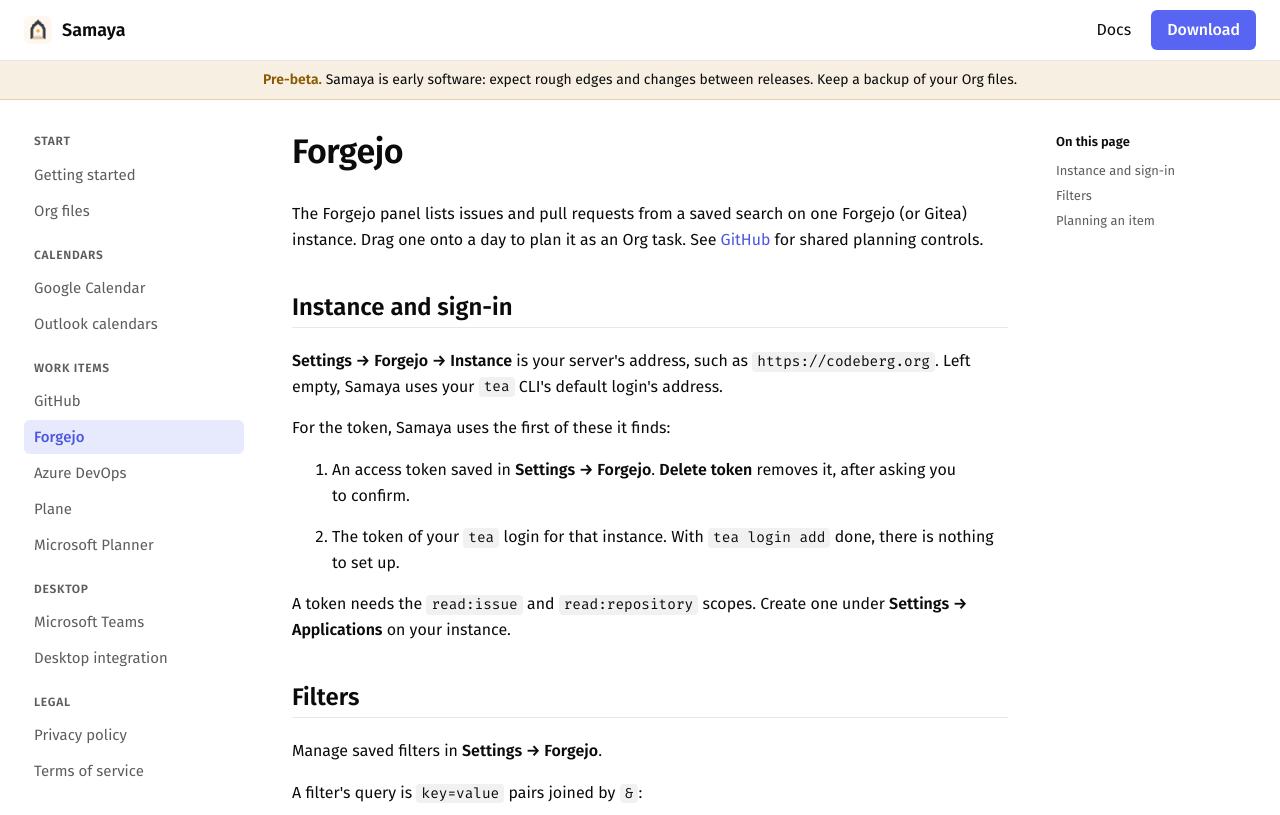
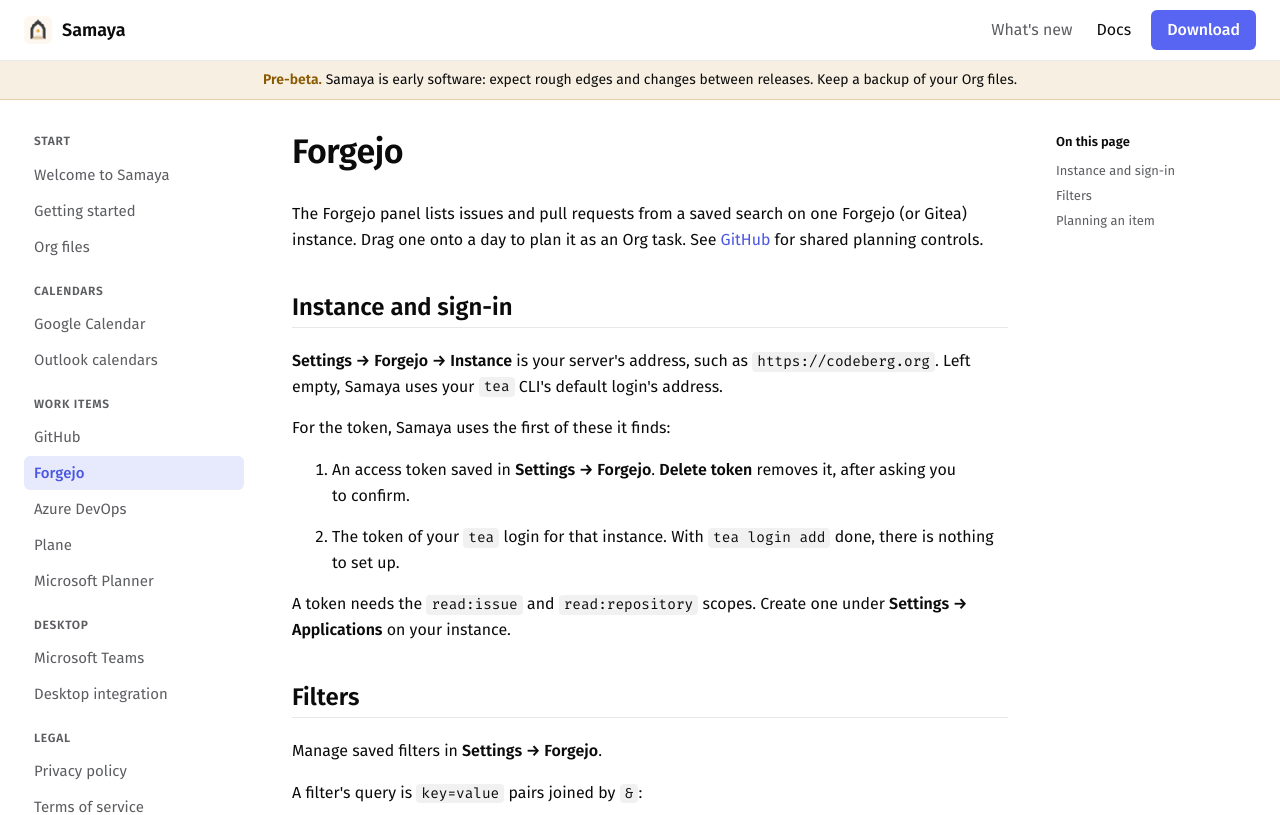
Before and after one commit to hegde-atri/samya-releases, a plain HTML site: page site/docs/forgejo.html in a window 1280 px wide. Shown: the top 815 px of the page. Drawn offline with Linux system fonts and the light colour scheme.

Commit message:
Update site/docs/forgejo.html

```diff
--- a/site/docs/forgejo.html
+++ b/site/docs/forgejo.html
@@ -12,12 +12,12 @@
 <body class="doc">
 <header class="top"><div class="bar">
   <a class="brand" href="/"><picture><source srcset="/icon-dark.png" media="(prefers-color-scheme: dark)"><img src="/icon-light.png" alt=""></picture>Samaya</a>
-  <nav><a href="/docs/install" aria-current="page">Docs</a><a class="button" href="https://git.hegdeatri.com/hegdeatri/samaya-releases/releases/latest">Download</a></nav>
+  <nav><a href="/news/v2">What's new</a><a href="/docs/welcome" aria-current="page">Docs</a><a class="button" href="https://git.hegdeatri.com/hegdeatri/samaya-releases/releases/latest">Download</a></nav>
 </div></header>
 <div class="prebeta"><b>Pre-beta.</b> Samaya is early software<span class="long">: expect rough edges and changes between releases</span>. Keep a backup of your Org files.</div>
 <div class="docs">
-  <aside><span class="group">Start</span><a href="/docs/install">Getting started</a><a href="/docs/org-files">Org files</a><span class="group">Calendars</span><a href="/docs/google-calendar">Google Calendar</a><a href="/docs/outlook-calendar">Outlook calendars</a><span class="group">Work items</span><a href="/docs/github">GitHub</a><a href="/docs/forgejo" aria-current="page">Forgejo</a><a href="/docs/azure-devops">Azure DevOps</a><a href="/docs/plane">Plane</a><a href="/docs/microsoft-planner">Microsoft Planner</a><span class="group">Desktop</span><a href="/docs/microsoft-teams">Microsoft Teams</a><a href="/docs/desktop">Desktop integration</a><span class="group">Legal</span><a href="/docs/privacy">Privacy policy</a><a href="/docs/terms">Terms of service</a></aside>
-  <details class="menu"><summary>Documentation</summary><nav><span class="group">Start</span><a href="/docs/install">Getting started</a><a href="/docs/org-files">Org files</a><span class="group">Calendars</span><a href="/docs/google-calendar">Google Calendar</a><a href="/docs/outlook-calendar">Outlook calendars</a><span class="group">Work items</span><a href="/docs/github">GitHub</a><a href="/docs/forgejo" aria-current="page">Forgejo</a><a href="/docs/azure-devops">Azure DevOps</a><a href="/docs/plane">Plane</a><a href="/docs/microsoft-planner">Microsoft Planner</a><span class="group">Desktop</span><a href="/docs/microsoft-teams">Microsoft Teams</a><a href="/docs/desktop">Desktop integration</a><span class="group">Legal</span><a href="/docs/privacy">Privacy policy</a><a href="/docs/terms">Terms of service</a></nav></details>
+  <aside><span class="group">Start</span><a href="/docs/welcome">Welcome to Samaya</a><a href="/docs/install">Getting started</a><a href="/docs/org-files">Org files</a><span class="group">Calendars</span><a href="/docs/google-calendar">Google Calendar</a><a href="/docs/outlook-calendar">Outlook calendars</a><span class="group">Work items</span><a href="/docs/github">GitHub</a><a href="/docs/forgejo" aria-current="page">Forgejo</a><a href="/docs/azure-devops">Azure DevOps</a><a href="/docs/plane">Plane</a><a href="/docs/microsoft-planner">Microsoft Planner</a><span class="group">Desktop</span><a href="/docs/microsoft-teams">Microsoft Teams</a><a href="/docs/desktop">Desktop integration</a><span class="group">Legal</span><a href="/docs/privacy">Privacy policy</a><a href="/docs/terms">Terms of service</a></aside>
+  <details class="menu"><summary>Documentation</summary><nav><span class="group">Start</span><a href="/docs/welcome">Welcome to Samaya</a><a href="/docs/install">Getting started</a><a href="/docs/org-files">Org files</a><span class="group">Calendars</span><a href="/docs/google-calendar">Google Calendar</a><a href="/docs/outlook-calendar">Outlook calendars</a><span class="group">Work items</span><a href="/docs/github">GitHub</a><a href="/docs/forgejo" aria-current="page">Forgejo</a><a href="/docs/azure-devops">Azure DevOps</a><a href="/docs/plane">Plane</a><a href="/docs/microsoft-planner">Microsoft Planner</a><span class="group">Desktop</span><a href="/docs/microsoft-teams">Microsoft Teams</a><a href="/docs/desktop">Desktop integration</a><span class="group">Legal</span><a href="/docs/privacy">Privacy policy</a><a href="/docs/terms">Terms of service</a></nav></details>
   <article>
     <h1>Forgejo</h1>
     <section><p>The Forgejo panel lists issues and pull requests from a saved search on one
@@ -52,7 +52,7 @@ SCHEDULED: &lt;2026-10-12 Mon&gt;
   <nav class="toc"><b>On this page</b><a href="#instance-and-sign-in">Instance and sign-in</a><a href="#filters">Filters</a><a href="#planning-an-item">Planning an item</a></nav>
 </div>
 <footer class="bar">
-  <span>© Atri Hegde · Samaya v1.23.2, pre-beta</span>
+  <span>© Atri Hegde · Samaya v2.0.0, pre-beta</span>
   <nav><a href="/">Home</a><a href="https://git.hegdeatri.com/hegdeatri/samaya-releases/releases">Releases</a><a href="https://git.hegdeatri.com/hegdeatri/samaya-releases/src/branch/main/CHANGELOG.org">Changelog</a><a href="https://git.hegdeatri.com/hegdeatri/samaya-releases/issues">Report an issue</a><a href="/privacy">Privacy</a><a href="/terms">Terms</a></nav>
 </footer>
 <script src="/site.js" defer></script>
```
